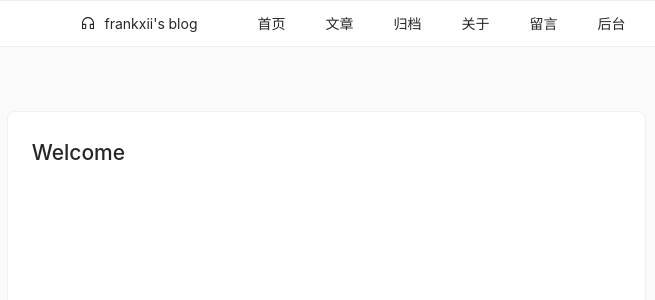
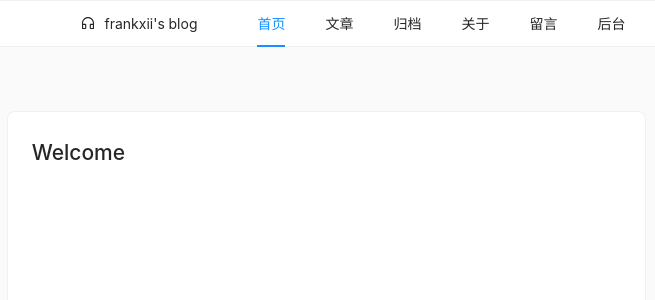
Before and after one commit to frankxii/blog-frontend, a React (Create React App) app: page /blog in a window 1280 px wide. Shown: the top 300 px of the page, without its empty margins (240-895 px from the left). Built offline with nearby package versions, Linux system fonts and the light colour scheme; no server answers.

Commit message:
Fix: 修复从分类跳转文章列表后导航不高亮的问题

```diff
--- a/src/page/front/ArticleList.tsx
+++ b/src/page/front/ArticleList.tsx
@@ -5,11 +5,14 @@ import {api} from "../../api"
 import request from "../../request"
 
 export default function ArticleList(props: any) {
-
   const [lists, setLists] = useState([])
   const [loading, setLoading] = useState(false)
 
   useEffect(() => {
+    if (props.hasOwnProperty('setNavigatorKey')) {
+      props.setNavigatorKey('article')
+    }
+
     // 过滤条件，直接请求列表不过滤，按分类获取用category_name过滤
     let filter = {}
     let params = props.match.params
--- a/src/page/front/FrontPage.tsx
+++ b/src/page/front/FrontPage.tsx
@@ -1,4 +1,4 @@
-import React from "react"
+import React, {useState} from "react"
 
 import {Row, Col, Layout, Card, Affix} from "antd"
 import {Content} from "antd/es/layout/layout"
@@ -14,6 +14,9 @@ import Navigator from "./Navigator"
 import CategoryPendant from "../../component/CategoryPendant"
 
 export default function FrontPage(props: any) {
+
+  const [navigatorKey, setNavigatorKey] = useState('/blog')
+
   return (
     <div>
       {/*导航栏*/}
@@ -26,7 +29,15 @@ export default function FrontPage(props: any) {
             </div>
           </Col>
           <Col span={12}>
-            <Route path={`${props.match.path}`} component={Navigator}/>
+            <Route
+              path={`${props.match.path}`}
+              component={(props: any) =>
+                <Navigator
+                  navigatorKey={navigatorKey}
+                  {...props}
+                />
+              }
+            />
           </Col>
         </Row>
       </Card>
@@ -41,7 +52,14 @@ export default function FrontPage(props: any) {
                 <Route exact path={`${props.match.path}/article`} component={ArticleList}/>
                 <Route path={`${props.match.path}/article/:id`} component={Article}/>
                 <Route path={`${props.match.path}/about`} component={About}/>
-                <Route path={`${props.match.path}/category/:category_name`} component={ArticleList}/>
+                <Route
+                  path={`${props.match.path}/category/:category_name`}
+                  component={(props: any) =>
+                    <ArticleList
+                      setNavigatorKey={setNavigatorKey} {...props}
+                    />
+                  }
+                />
               </Card>
             </Col>
             {/*分类挂件*/}
--- a/src/page/front/Navigator.tsx
+++ b/src/page/front/Navigator.tsx
@@ -1,4 +1,4 @@
-import React, {useEffect, useState} from "react"
+import React, {useState, useEffect} from "react"
 import {Menu} from "antd"
 import {Link} from "react-router-dom"
 import {MenuInfo} from "rc-menu/lib/interface"
@@ -15,10 +15,16 @@ export default function Navigator(props: any) {
     // 取url斜杠后最后一个路由地址作为导航栏的高亮展示的key
     let url = window.location.pathname
     let key = url.split("/").pop()
+    // @ts-ignore
     if (key) {
-      setCurrent(key)
+      if (['blog', 'article', 'guidang', 'about', 'leave', 'backend'].includes(key)) {
+        setCurrent(key)
+      } else {
+        // 如果路由里没有取到匹配的key，从父组件里面取key
+        setCurrent(props.navigatorKey)
+      }
     }
-  }, [])
+  }, [props])
 
 
   return (
@@ -29,7 +35,7 @@ export default function Navigator(props: any) {
       style={{borderBottomWidth: 0}}
     >
       <Menu.Item/>
-      <Menu.Item key="index"><Link to={`${props.match.path}`}>首页</Link></Menu.Item>
+      <Menu.Item key="blog"><Link to={`${props.match.path}`}>首页</Link></Menu.Item>
       <Menu.Item key="article"><Link to={`${props.match.path}/article`}>文章</Link></Menu.Item>
       <Menu.Item key="guidang"><Link to={`${props.match.path}/guidang`}>归档</Link></Menu.Item>
       <Menu.Item key="about"><Link to={`${props.match.path}/about`}>关于</Link></Menu.Item>
--- a/src/request.ts
+++ b/src/request.ts
@@ -28,6 +28,7 @@ export default function request(
   params?: Object
 ) {
   let [url, method] = config
+  // get请求用url传递参数，其他请求传递json
   if (method === 'get') {
     return axios({
       method: method,
```
